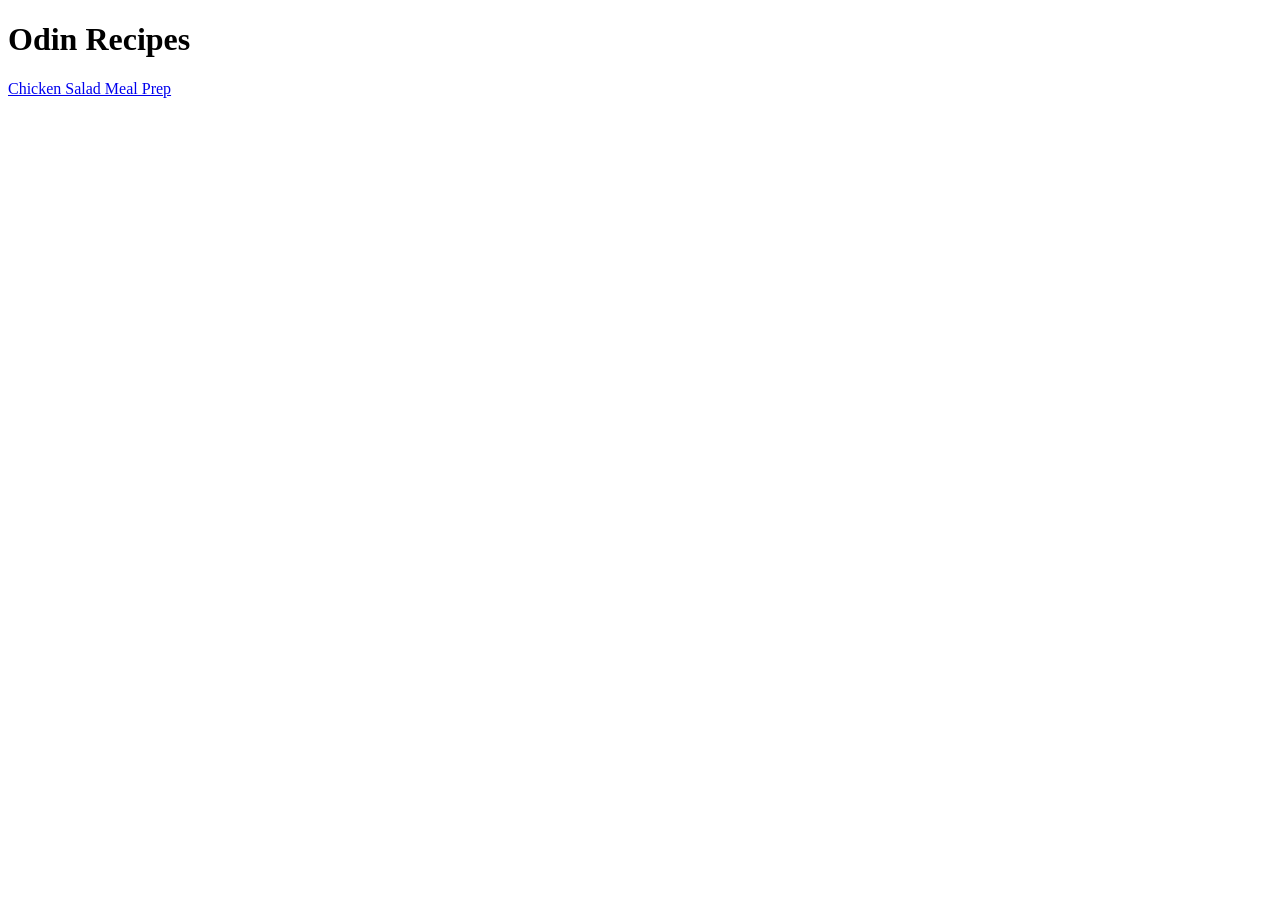
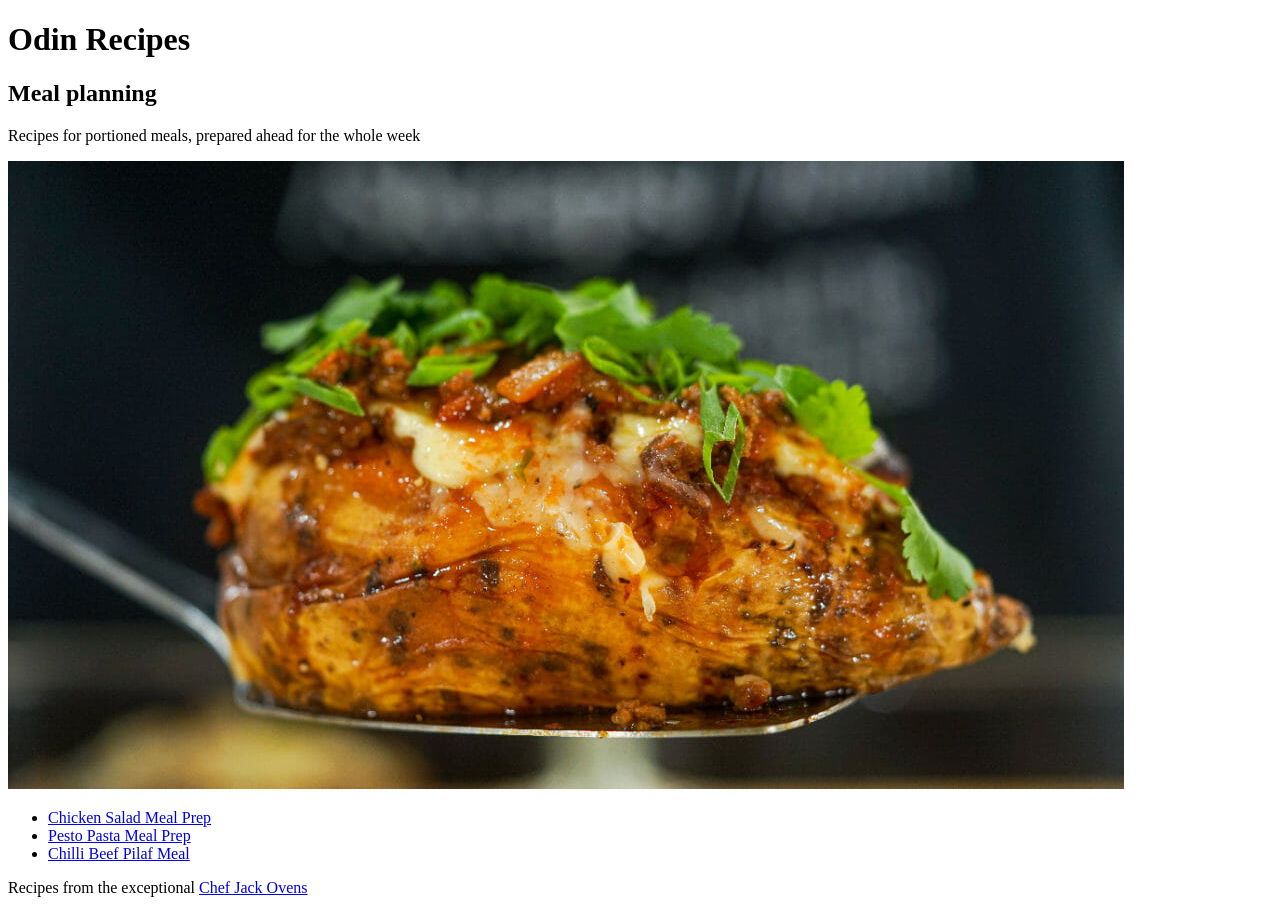
Before and after one commit to zbranca/odin-recipes, a plain HTML site: page index.html in a window 1280 px wide. Before the commit the page ends 800 px from the top, so only its background shows below. Drawn offline with Linux system fonts and the light colour scheme.

Commit message:
Set stage for last 2 receipts

```diff
--- a/index.html
+++ b/index.html
@@ -3,11 +3,21 @@
   <head>
     <meta charset="utf-8">
     <title>
-      "Meal Planning"
+      Meal Planning
     </title>
   </head>
   <body>
     <h1>Odin Recipes</h1>
-    <a href="recipes/chicken.html">Chicken Salad Meal Prep</a>
+    <h2>Meal planning</h2>
+    <p>Recipes for portioned meals, prepared ahead for the whole week</p>
+    <img src="img/meal_planning.jpg" alt="A spoon with a meal portion topped with greens">
+    <ul>
+      <li><a href="recipes/chicken.html">Chicken Salad Meal Prep</a></li>
+      <li><a href="recipes/pasta.html">Pesto Pasta Meal Prep</a></li>
+      <li><a href="recipes/beef.html">Chilli Beef Pilaf Meal</a></li>
+    </ul>
+    <p>Recipes from the exceptional
+    <a href="https://chefjackovens.com/category/meal-prep/" target="_blank">Chef Jack Ovens</a>
+    </p>
   </body>
 </html>
```
Also changed, not shown: img/beef.jpg (added), img/meal_planning.jpg (added), img/pasta.jpg (added), recipes/beef.html (added), recipes/pasta.html (added).
